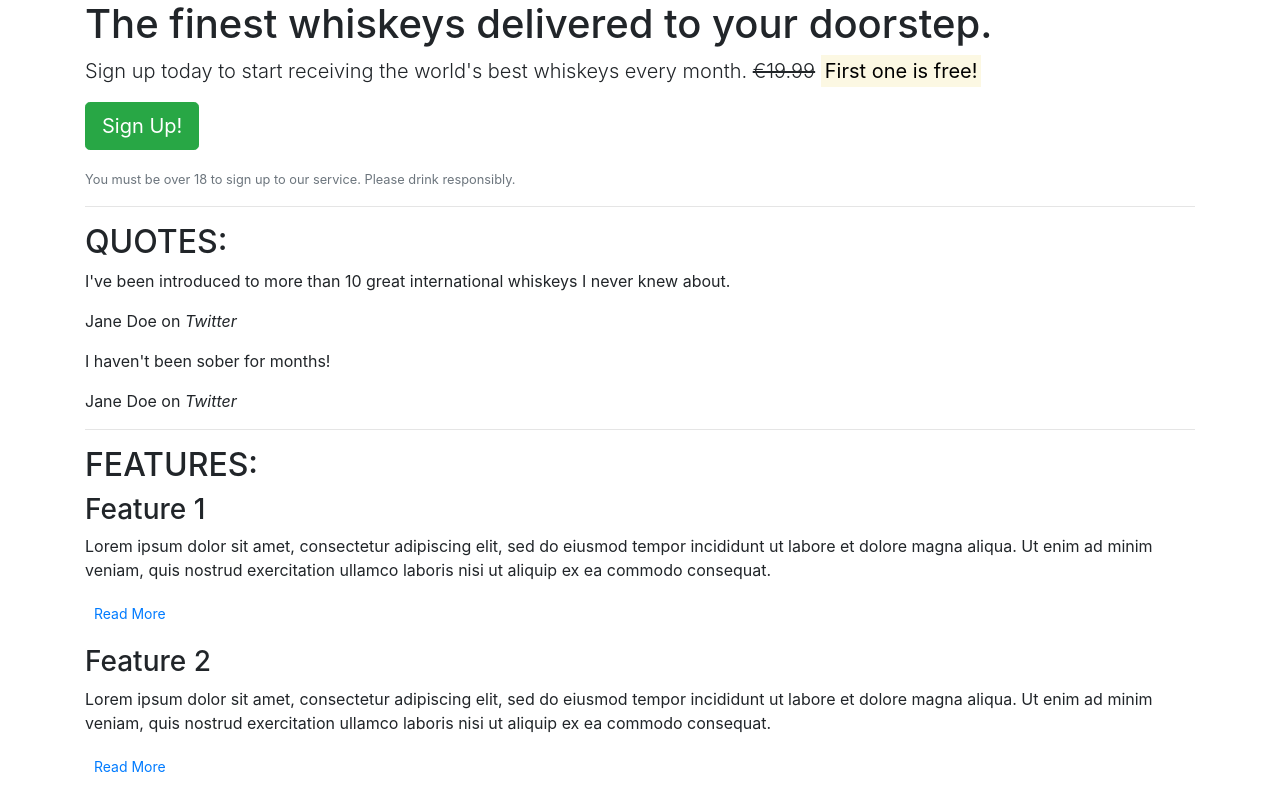
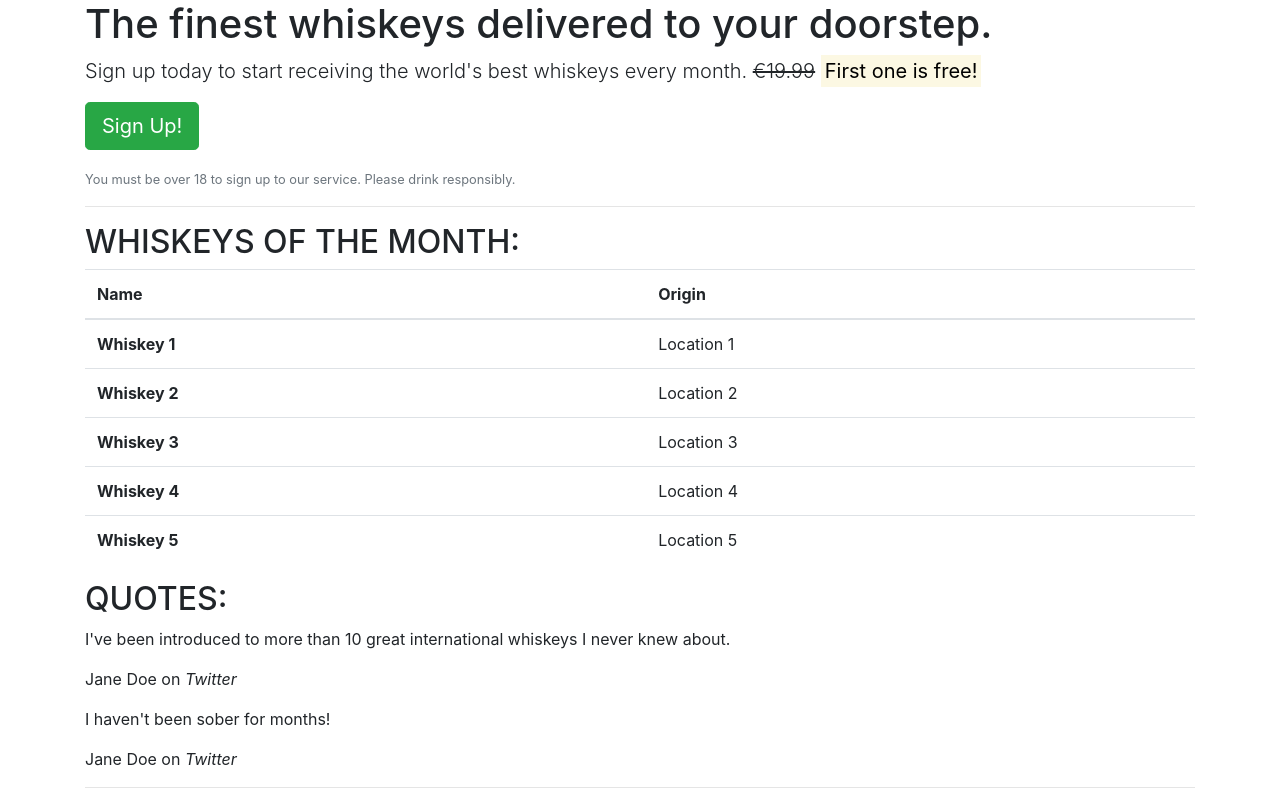
Before and after one commit to lewisclark4/BootstrapCoreCSS, a plain HTML site: page index.html in a window 1280 px wide. Shown: the top 795 px of the page. Drawn offline with nearby package versions, Linux system fonts and the light colour scheme.

Commit message:
Add Whiskeys of the month table

```diff
--- a/index.html
+++ b/index.html
@@ -19,6 +19,42 @@
         </section>
         <!-- /.callout -->
         <hr>
+
+        <!-- Top 5 Table -->
+        <section class="Top5">
+        <h2 class="text-uppercase">Whiskeys of the month:</h2>
+            <table class="table">
+            <thead>
+                <tr>
+                <th scope="col">Name</th>
+                <th scope="col">Origin</th>
+                </tr>
+            </thead>
+            <tbody>
+                <tr>
+                <th scope="row">Whiskey 1</th>
+                <td>Location 1</td>
+                </tr>
+                <tr>
+                <th scope="row">Whiskey 2</th>
+                <td>Location 2</td>
+                </tr>
+                <tr>
+                <th scope="row">Whiskey 3</th>
+                <td>Location 3</td>
+                </tr>
+                <tr>
+                <th scope="row">Whiskey 4</th>
+                <td>Location 4</td>
+                </tr>
+                <tr>
+                <th scope="row">Whiskey 5</th>
+                <td>Location 5</td>
+                </tr>
+            </tbody>
+            </table>
+        </section>
+        <!-- Top 5 Table -->
 
         <!-- Quotes -->
         <section class="quotes">
```
